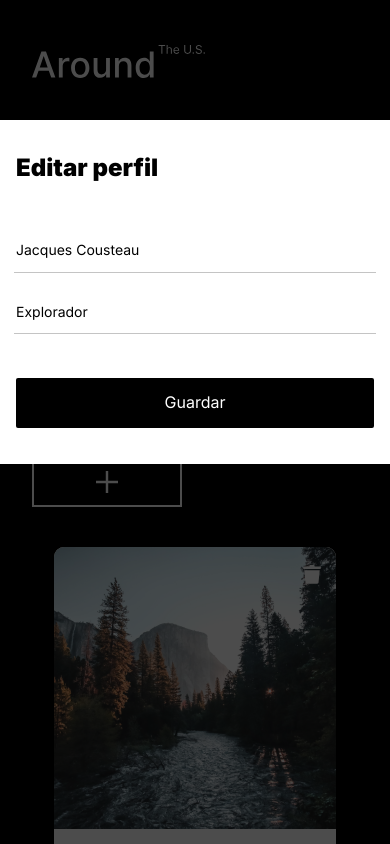
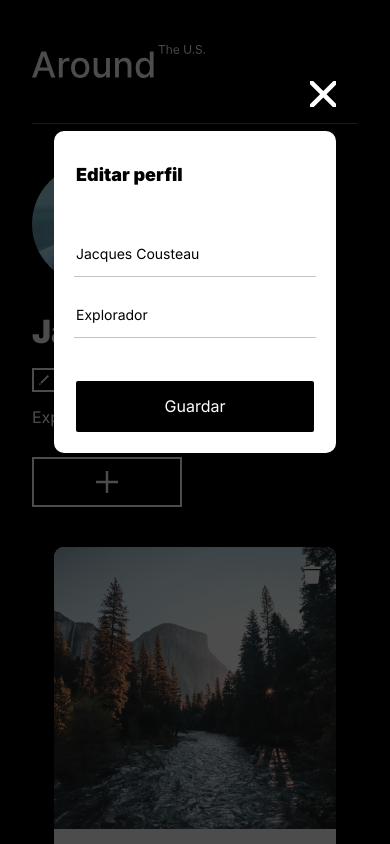
Before and after one commit to cpjosejesus/web_project_around, a plain HTML site: page index.html in a window 390 px wide. Both pictures are taken after a click on the button 44 px from the left and 380 px from the top of the page. Shown: the top 844 px of the page. Drawn offline with Linux system fonts and the light colour scheme.

Commit message:
added responsive forms

```diff
--- a/blocks/popup.css
+++ b/blocks/popup.css
@@ -95,3 +95,27 @@
 .popup__button_close:hover {
   opacity: 0.6;
 }
+
+@media screen and (max-width: 880px) {
+  .popup__form {
+    width: 282px;
+    height: 322px;
+  }
+
+  .popup__heading {
+    font-size: 18px;
+    padding-left: 22px;
+  }
+
+  .popup__item {
+    width: 238px;
+  }
+
+  .popup__button_save {
+    width: 238px;
+  }
+  .popup__button_close {
+    top: -50px;
+    right: 0px;
+  }
+}
```
